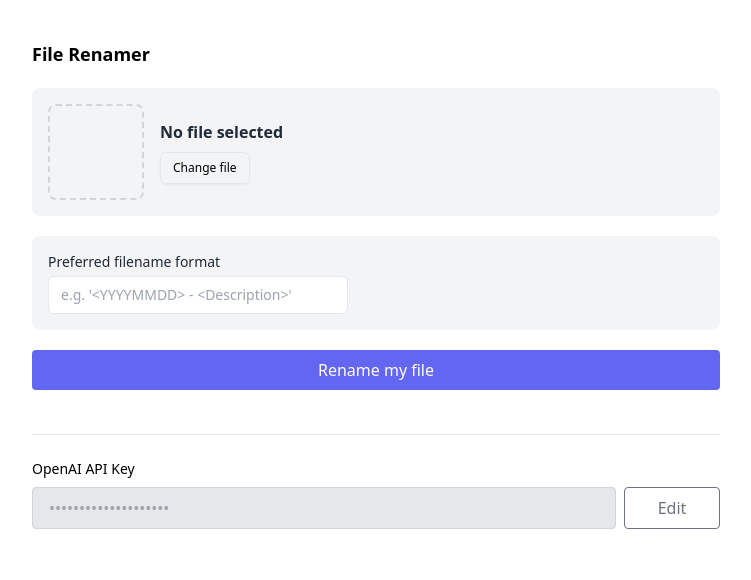
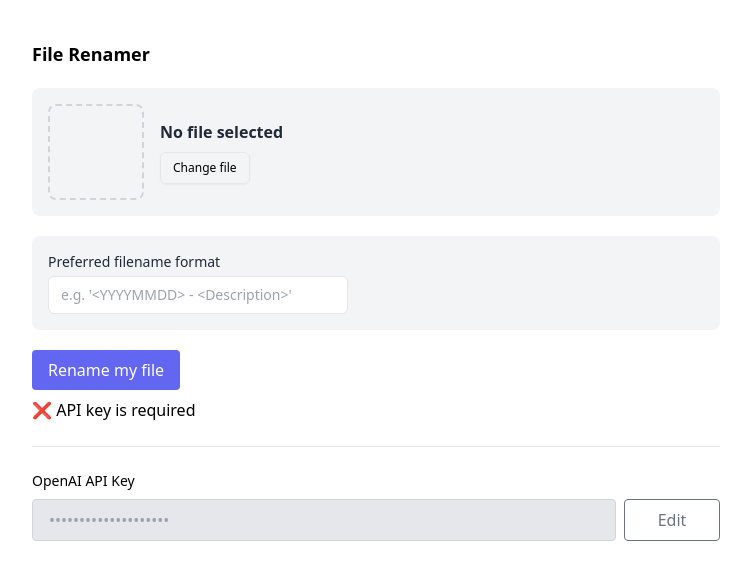
Before and after one commit to youngchingjui/file-renamer, a React app: page / in a window 1280 px wide. Both pictures are taken after a click on the button "Rename my file". Shown: the top 580 px of the page, without its empty margins (264-1015 px from the left). Built offline with nearby package versions, Linux system fonts and the light colour scheme.

Commit message:
added apikey missing check

```diff
--- a/src/components/FileRenamer.jsx
+++ b/src/components/FileRenamer.jsx
@@ -8,7 +8,7 @@ import { pdfToImageBase64 } from "../lib/utils"
 
 const FileRenamer = ({ apiKey }) => {
     const [isLoading, setIsLoading] = useState(false)
-    const [responseText, setResponseText] = useState("")
+    const [responseText, setResponseText] = useState({ message: "", type: "" })
     const [fileInfo, setFileInfo] = useState({
         name: "No file selected",
         base64Data: "",
@@ -52,13 +52,23 @@ const FileRenamer = ({ apiKey }) => {
                 fileType,
             })
         } catch (error) {
-            setResponseText(`❌ ${error.message}`)
+            setResponseText({ message: `❌ ${error.message}`, type: "error" })
         }
     }
 
     const handleRunScript = async () => {
-        setResponseText("")
+        setResponseText({ message: "", type: "" })
         setIsLoading(true)
+
+        if (!apiKey) {
+            setResponseText({
+                message: "❌ API key is required",
+                type: "error",
+            })
+            setIsLoading(false)
+            return
+        }
+
         if (!fileInfo.base64Data) {
             console.log("No image selected")
             setIsLoading(false)
@@ -108,7 +118,10 @@ const FileRenamer = ({ apiKey }) => {
 
             const data = await response.json()
             const newFileName = data.choices[0].message.content
-            setResponseText(`✅ File renamed to: ${newFileName}`)
+            setResponseText({
+                message: `✅ File renamed to: ${newFileName}`,
+                type: "success",
+            })
 
             // Prepare to send new file name back to main
             const directoryPath = fileInfo.filePath.substring(
@@ -118,7 +131,7 @@ const FileRenamer = ({ apiKey }) => {
             const newPath = `${directoryPath}${newFileName}${fileInfo.fileType}`
             window.electron.renameFile({ oldPath: fileInfo.filePath, newPath })
         } catch (error) {
-            setResponseText(`❌ Error: ${error}`)
+            setResponseText({ message: `❌ Error: ${error}`, type: "error" })
         } finally {
             setIsLoading(false)
         }
@@ -163,9 +176,10 @@ const FileRenamer = ({ apiKey }) => {
                     onChange={(e) => setFilenameFormat(e.target.value)}
                 />
             </div>
+            <div>
                 <button
                     id="my-button"
-                className="px-4 py-2 mb-5 bg-indigo-500 text-white rounded hover:bg-indigo-400 transition-colors"
+                    className="px-4 py-2 mb-2 bg-indigo-500 text-white rounded hover:bg-indigo-400 transition-colors"
                     onClick={handleRunScript}
                     disabled={isLoading}
                 >
@@ -175,9 +189,18 @@ const FileRenamer = ({ apiKey }) => {
                         "Rename my file"
                     )}
                 </button>
-            {responseText && (
-                <div className="text-green-500 mt-2">{responseText}</div>
+                {responseText.message && (
+                    <div
+                        className={`text-${
+                            responseText.type === "error"
+                                ? "red-500"
+                                : "green-500"
+                        }`}
+                    >
+                        {responseText.message}
+                    </div>
                 )}
+            </div>
             {isLightboxOpen && (
                 <div className="fixed inset-0 bg-black bg-opacity-50 flex items-center justify-center p-4">
                     <div className="bg-white p-2 rounded">
```
Lines whose indentation alone changed are shown as unchanged.
